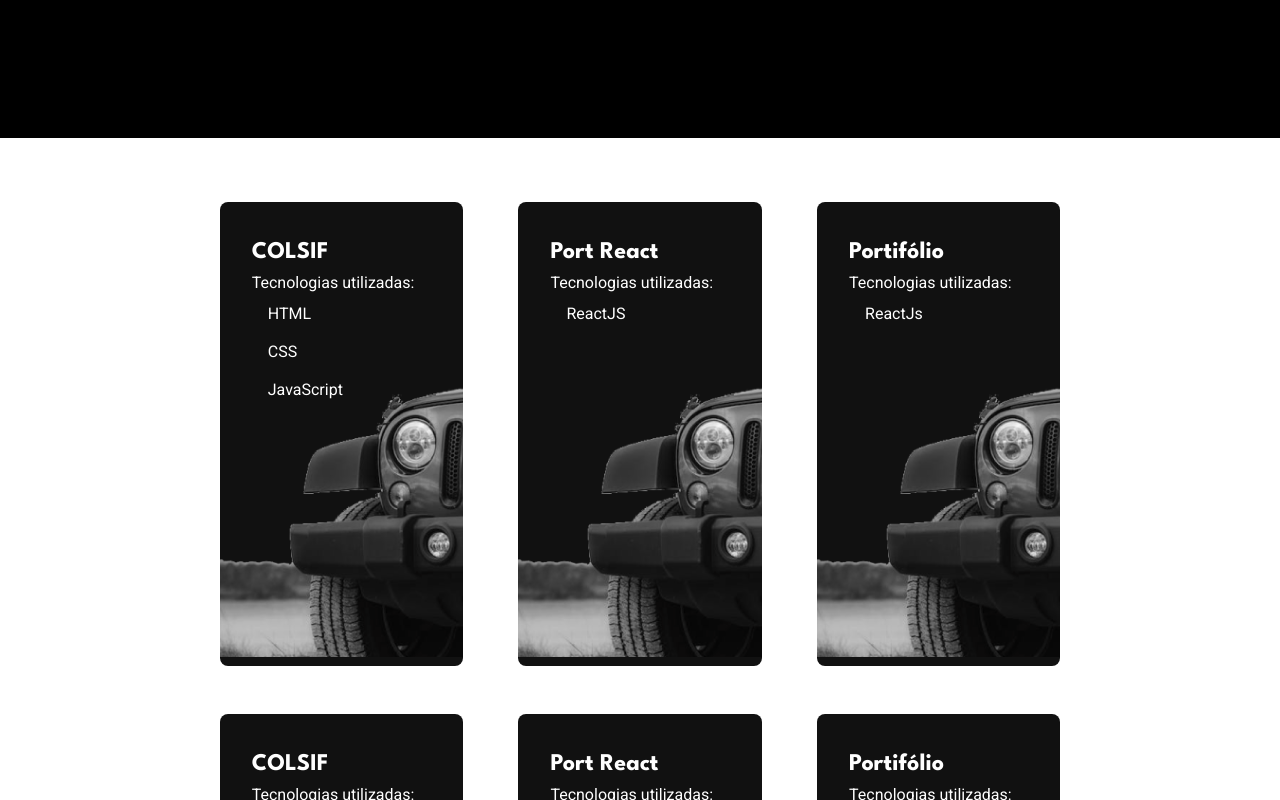
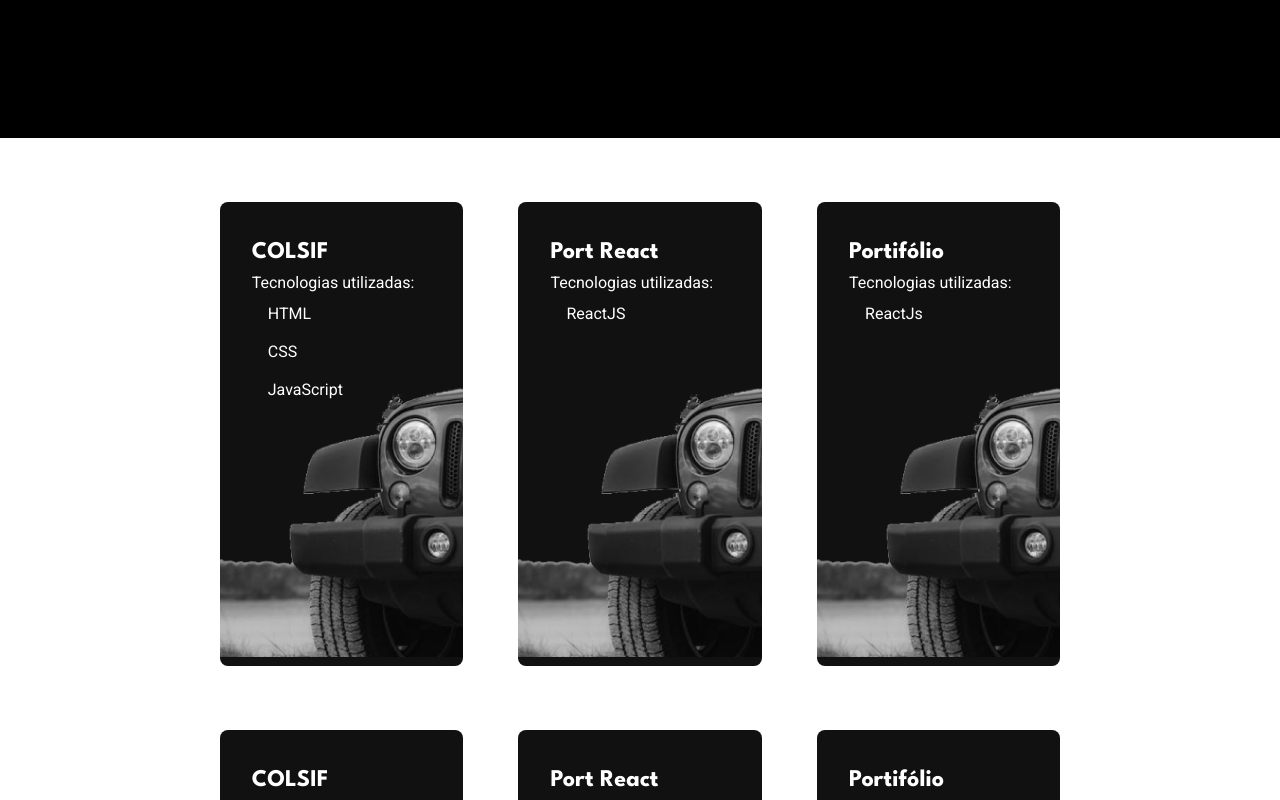
Before and after one commit to bruno-rodrigues0/bruno-fzn1, a React (Create React App) app: page /Projetos in a window 1280 px wide. Shown: the part 800-1600 px from the top of the page. Built offline with nearby package versions, Linux system fonts and the light colour scheme.

Commit message:
container gap 4rem

```diff
--- a/src/routes/projects/ProjectPage.module.css
+++ b/src/routes/projects/ProjectPage.module.css
@@ -2,7 +2,7 @@
     padding-block: 4rem;
     display: flex;
     flex-wrap: wrap;
-    gap: 3rem;
+    gap: 4rem;
 }
 
 .btnDiv{
```
